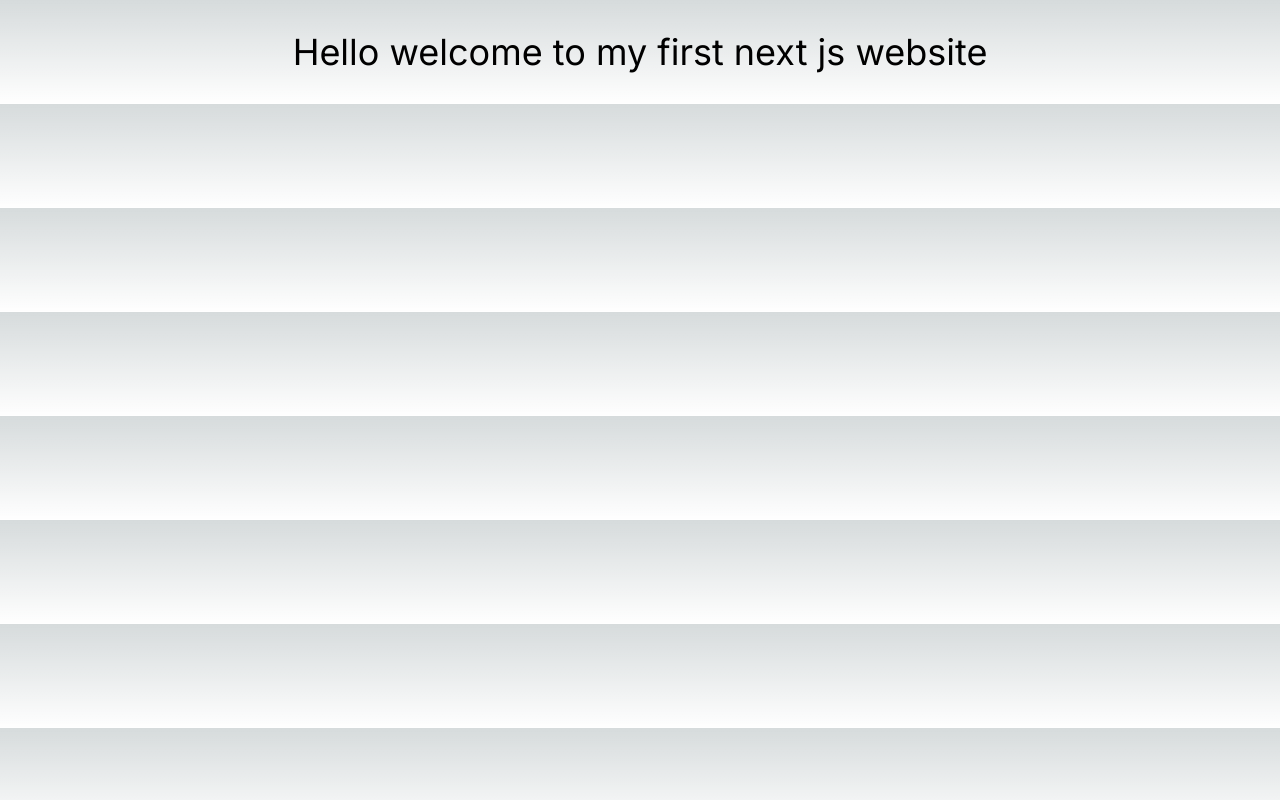
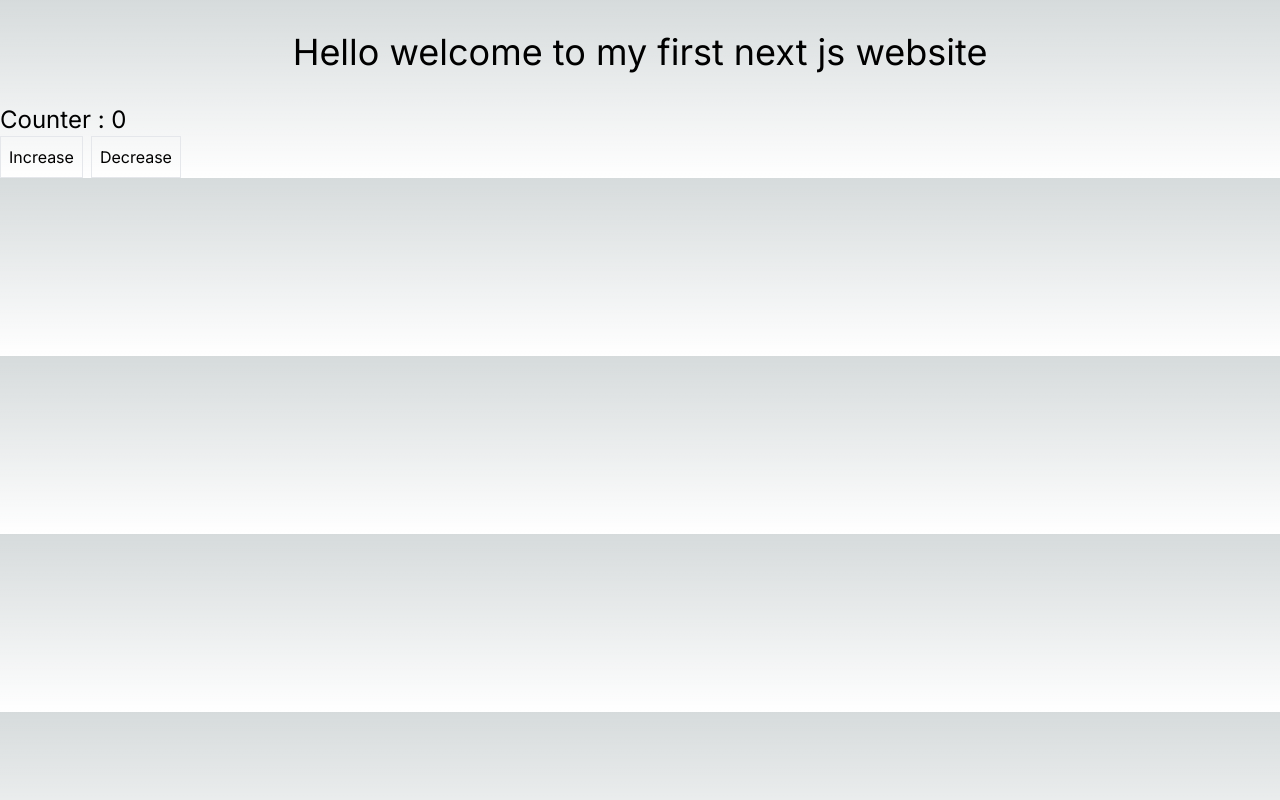
Before and after one commit to hrhabib07/my-first-next-js-app, a Next.js app: page / in a window 1280 px wide. Built offline with nearby package versions, Linux system fonts and the light colour scheme.

Commit message:
clint side rendering implemented with coutner component in nextjs project

```diff
--- a/src/app/page.js
+++ b/src/app/page.js
@@ -1,9 +1,14 @@
+import Counter from "@/components/Counter/Counter";
+
 const page = () => {
   return (
     <div>
       <h2 className="text-4xl text-center my-8">
         Hello welcome to my first next js website
       </h2>
+      <div>
+        <Counter></Counter>
+      </div>
     </div>
   );
 };
--- /dev/null
+++ b/src/components/Counter/Counter.jsx
@@ -0,0 +1,29 @@
+"use client";
+import React, { useState } from "react";
+
+const Counter = () => {
+  const [counterValue, setCounterValue] = useState(0);
+  return (
+    <div>
+      <div className="text-2xl">
+        <h1>Counter : {counterValue}</h1>
+      </div>
+      <div>
+        <button
+          className="p-2 border me-2"
+          onClick={() => setCounterValue(counterValue + 1)}
+        >
+          Increase
+        </button>
+        <button
+          className="p-2 border me-2"
+          onClick={() => setCounterValue(counterValue - 1)}
+        >
+          Decrease
+        </button>
+      </div>
+    </div>
+  );
+};
+
+export default Counter;
```
